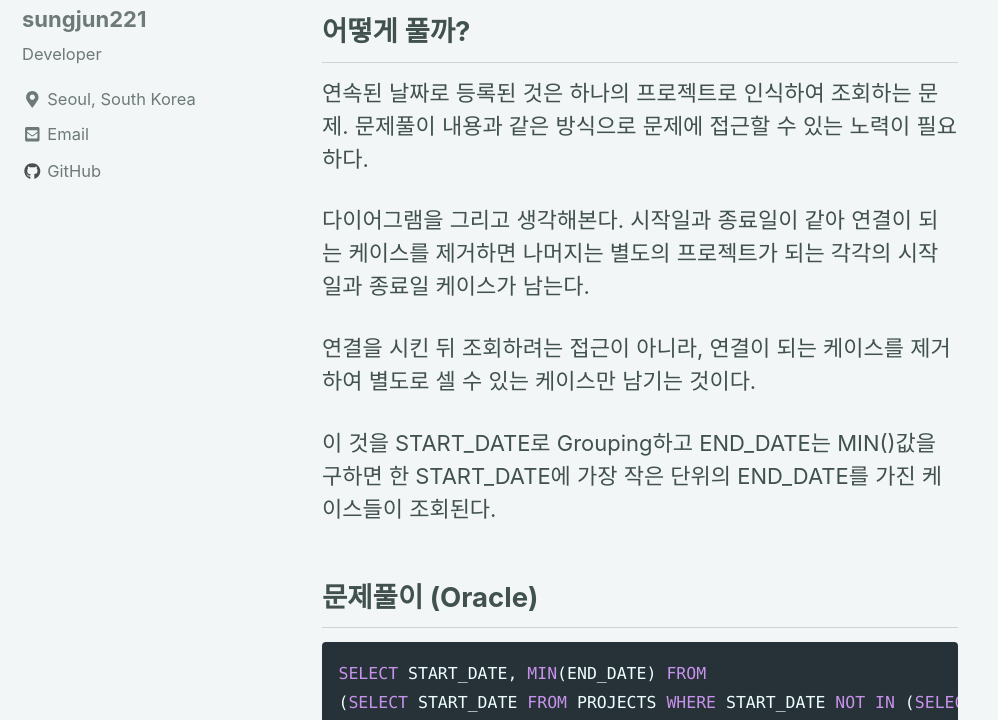
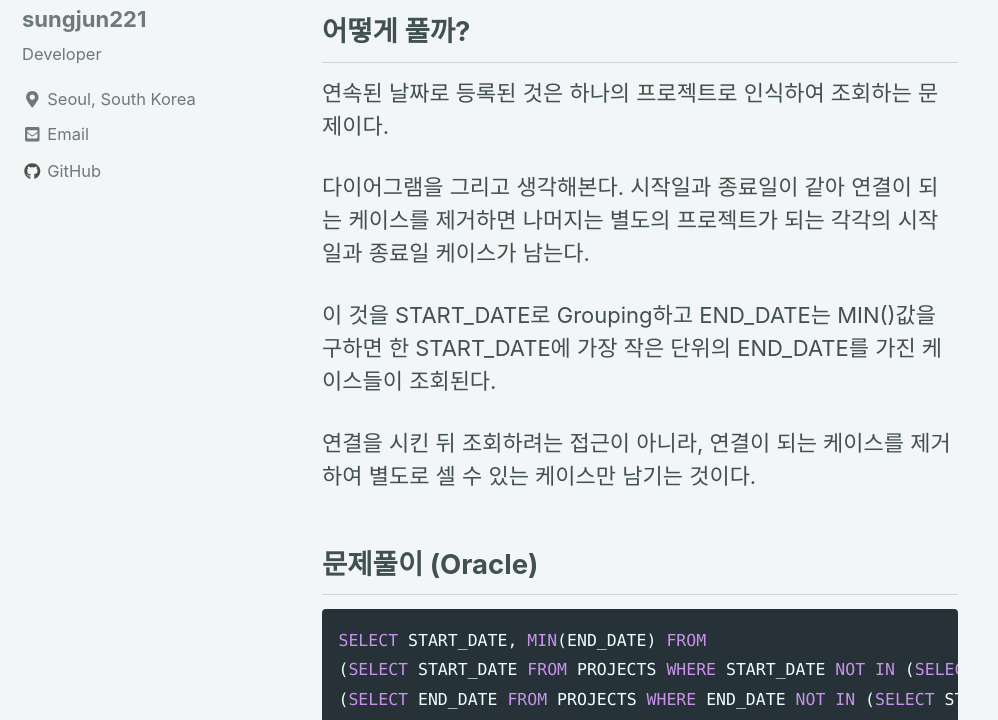
Before and after one commit to sungjun221/sungjun221.github.io, a Jekyll site: the page built from _posts/2019-07-26-projects.markdown, in a window 1280 px wide and 900 px high, scrolled down 218 px, cut to the strip 180-900 px from the top of the window. Shown: the whole strip, without its empty margins (0-998 px from the left). Built offline with Jekyll 4.4.1, drawn with Linux system fonts in a browser that asks for light colours; nearby versions of some CDN libraries; comment, search, counter and statistics services are not loaded.

Commit message:
post was modified

```diff
--- a/_posts/2019-07-26-projects.markdown
+++ b/_posts/2019-07-26-projects.markdown
@@ -18,14 +18,13 @@ toc: true
 
 어떻게 풀까?
 -
-연속된 날짜로 등록된 것은 하나의 프로젝트로 인식하여 조회하는 문제.
-문제풀이 내용과 같은 방식으로 문제에 접근할 수 있는 노력이 필요하다.
+연속된 날짜로 등록된 것은 하나의 프로젝트로 인식하여 조회하는 문제이다.
 
 다이어그램을 그리고 생각해본다. 시작일과 종료일이 같아 연결이 되는 케이스를 제거하면 나머지는 별도의 프로젝트가 되는 각각의 시작일과 종료일 케이스가 남는다.
 
+이 것을 START_DATE로 Grouping하고 END_DATE는 MIN()값을 구하면 한 START_DATE에 가장 작은 단위의 END_DATE를 가진 케이스들이 조회된다.
+
 연결을 시킨 뒤 조회하려는 접근이 아니라, 연결이 되는 케이스를 제거하여 별도로 셀 수 있는 케이스만 남기는 것이다.
-
-이 것을 START_DATE로 Grouping하고 END_DATE는 MIN()값을 구하면 한 START_DATE에 가장 작은 단위의 END_DATE를 가진 케이스들이 조회된다.
 
 
 문제풀이 (Oracle)
```
